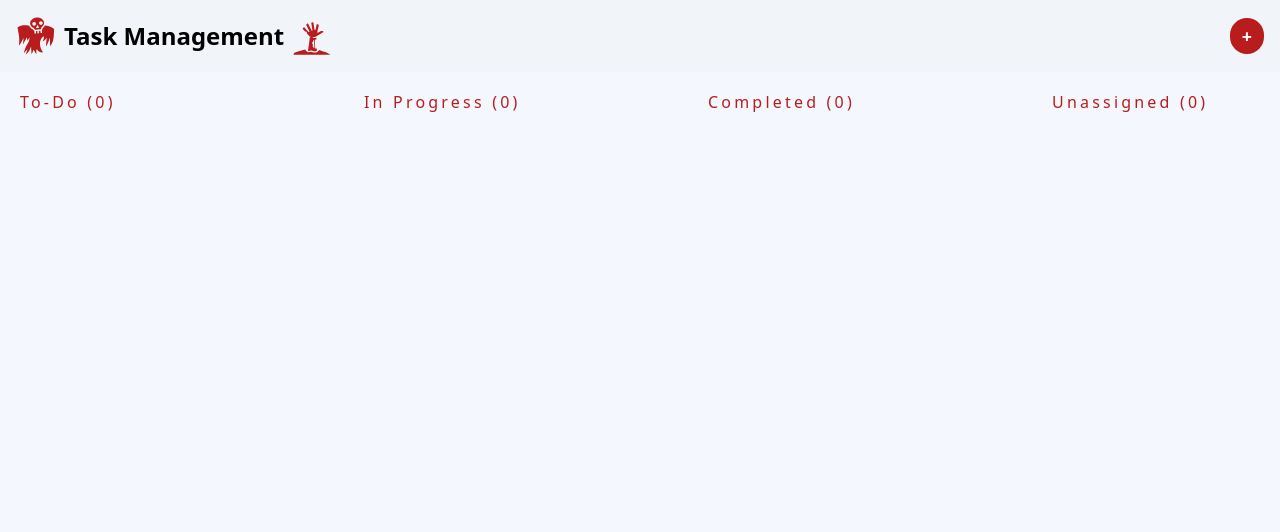
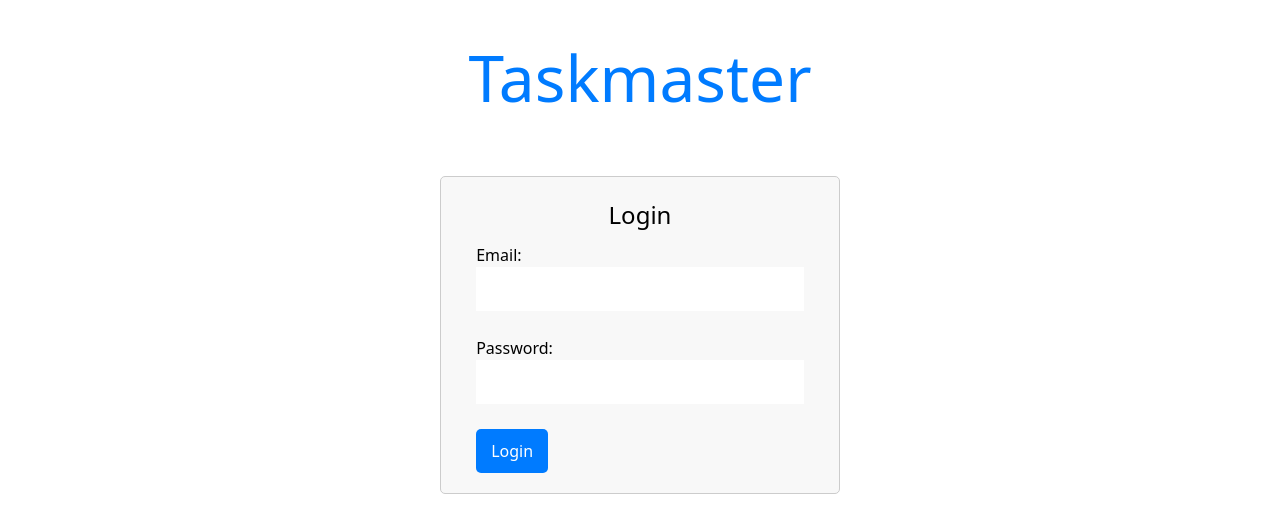
Before and after one commit to aodell6/taskmaster425, a React (Create React App) app: page / in a window 1280 px wide. Shown: the top 532 px of the page. Built offline with nearby package versions, Linux system fonts and the light colour scheme.

Commit message:
basic login screen

```diff
--- a/src/App.js
+++ b/src/App.js
@@ -1,13 +1,20 @@
-import React from "react";
+import React, { useState } from "react";
 import Header from "./components/Header";
 import Body from "./components/Body";
+import Login from "./components/Login";
 
 function App() {
+  const [isLoggedIn, setLoggedIn] = useState(false);
   return (
-    <div className=" overflow-hidden  overflow-x-scroll">
-        <Header/>
-        <Body />
-    </div>
+    <>
+      {!isLoggedIn ? (<Login stateFunction={setLoggedIn} />):(
+        <div className=" overflow-hidden  overflow-x-scroll">
+          <Header/>
+          <Body />
+        </div>
+      )}
+    </>
+
   );
 }
 
--- /dev/null
+++ b/src/components/Login.js
@@ -0,0 +1,46 @@
+import React, { useState } from "react";
+import '../login.css';
+
+
+function Login({stateFunction}) {
+    const [email, setEmail] = useState('');
+    const [password, setPassword] = useState('');
+
+    const handleLogin = () => {
+
+            console.log('clicked');
+            stateFunction(true);
+        };
+
+    return (
+        <div className="title-page">
+
+            <div className="title-container">
+            <h1 className="title">Taskmaster</h1>
+            </div>
+
+            <div className="login-container">
+                <h2>Login</h2>
+                <form>
+                    <label>Email:
+                        <input
+                        type="text"
+                        value={email}
+                        onChange={(e) => setEmail(e.target.value)}
+                    />
+                    </label>
+                    <label>Password:
+                        <input
+                        type="password"
+                        value={password}
+                        onChange={(e) => setPassword(e.target.value)}
+                    />
+                    </label>
+                    <button onClick={handleLogin}>Login</button>
+                </form>
+            </div>
+        </div>
+    );
+}
+
+export default Login;
--- /dev/null
+++ b/src/login.css
@@ -0,0 +1,60 @@
+.login-page {
+    display: flex;
+    flex-direction: column;
+    align-items: center;
+    justify-content: center;
+    height: 100vh;
+}
+
+.title-container {
+    text-align: center;
+    margin: 30px auto 0;
+
+}
+
+.login-container {
+    width: 400px;
+    margin: 50px auto 0;
+    padding: 20px;
+    border: 1px solid #ccc;
+    border-radius: 5px;
+    background-color: #f8f8f8;
+    display: flex;
+    flex-direction: column;
+    align-items: center;
+    /* justify-content: center;
+    height: 40vh; */
+  }
+
+h2 {
+    text-align: center;
+    font-size: 1.5rem;
+    margin-bottom: 10px;
+}
+
+label {
+    display: block;
+    margin-bottom: 10px;
+  }
+
+input {
+    width: 100%;
+    padding: 10px;
+    margin-bottom: 15px;
+  }
+
+button {
+    background-color: #007bff;
+    color: #fff;
+    padding: 10px 15px;
+    border: none;
+    border-radius: 5px;
+    cursor: pointer;
+    align-self: center;
+  }
+
+.title {
+    font-size: 4rem; /* Adjust the size as needed */
+    margin-bottom: 20px; /* Add spacing below the title */
+    color: #007bff; /* Text color for the title */
+  }
```
